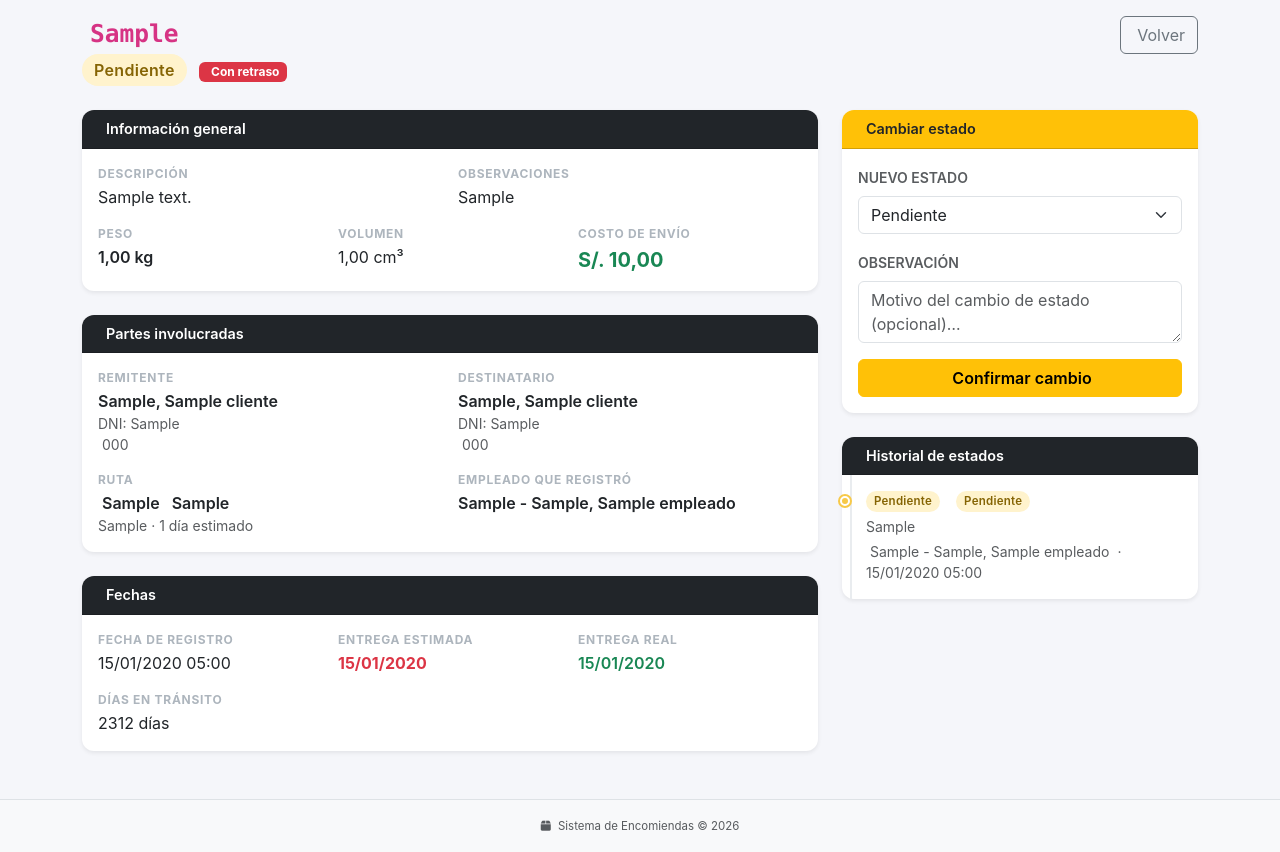
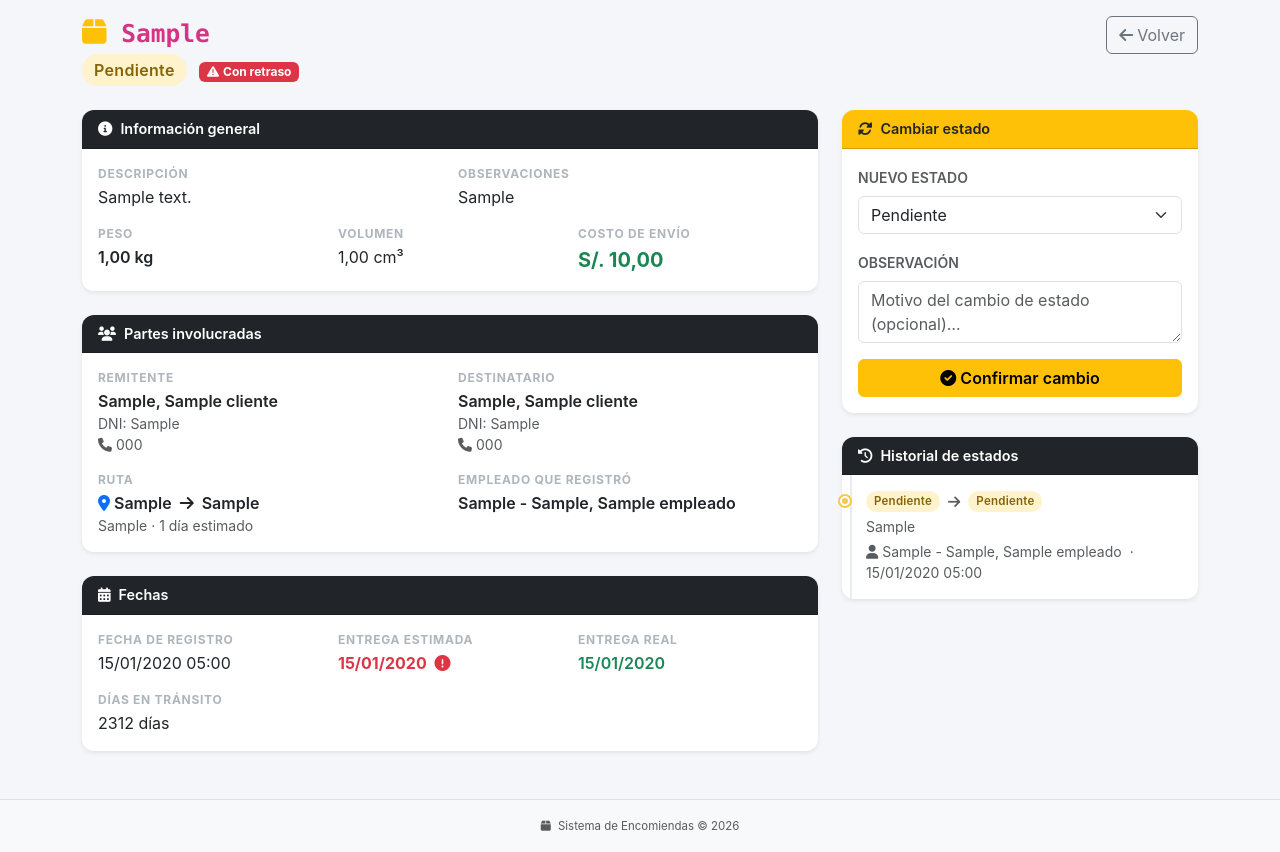
Before and after one commit to SleyterCorrea/encomiendas-django-docker, a Django app: page /encomiendas/1/ in a window 1280 px wide. Shown: the part 100-952 px from the top of the page. Run offline with Django 5.2, Linux system fonts and the light colour scheme; a user stored in the database is signed in; tables that the repository leaves empty hold one stand-in row (values such as "Sample post").

Commit message:
fix: reemplazar Bootstrap Icons por Font Awesome en todos los templates

```diff
--- a/templates/envios/detalle.html
+++ b/templates/envios/detalle.html
@@ -16,7 +16,7 @@
 <div class="d-flex justify-content-between align-items-start mb-4">
   <div>
     <h1 class="h3 fw-bold mb-1">
-      <i class="bi bi-box-seam me-2 text-warning"></i>
+      <i class="fas fa-box me-2 text-warning"></i>
       <code>{{ encomienda.codigo }}</code>
     </h1>
     <span class="badge-estado badge-estado--{{ encomienda.estado }} fs-6">
@@ -24,13 +24,13 @@
     </span>
     {% if encomienda.tiene_retraso %}
     <span class="badge bg-danger ms-2">
-      <i class="bi bi-exclamation-triangle-fill me-1"></i>Con retraso
+      <i class="fas fa-exclamation-triangle me-1"></i>Con retraso
     </span>
     {% endif %}
   </div>
   <div class="d-flex gap-2">
     <a href="{% url 'encomienda_lista' %}" class="btn btn-outline-secondary">
-      <i class="bi bi-arrow-left me-1"></i>Volver
+      <i class="fas fa-arrow-left me-1"></i>Volver
     </a>
   </div>
 </div>
@@ -43,7 +43,7 @@
     <!-- Datos generales -->
     <div class="card border-0 shadow-sm mb-4">
       <div class="card-header bg-dark text-white fw-semibold">
-        <i class="bi bi-info-circle me-2"></i>Información general
+        <i class="fas fa-info-circle me-2"></i>Información general
       </div>
       <div class="card-body">
         <div class="row g-3">
@@ -74,7 +74,7 @@
     <!-- Partes involucradas -->
     <div class="card border-0 shadow-sm mb-4">
       <div class="card-header bg-dark text-white fw-semibold">
-        <i class="bi bi-people me-2"></i>Partes involucradas
+        <i class="fas fa-users me-2"></i>Partes involucradas
       </div>
       <div class="card-body">
         <div class="row g-3">
@@ -86,7 +86,7 @@
             </div>
             {% if encomienda.remitente.telefono %}
             <div class="text-muted small">
-              <i class="bi bi-telephone me-1"></i>{{ encomienda.remitente.telefono }}
+              <i class="fas fa-phone me-1"></i>{{ encomienda.remitente.telefono }}
             </div>
             {% endif %}
           </div>
@@ -98,15 +98,15 @@
             </div>
             {% if encomienda.destinatario.telefono %}
             <div class="text-muted small">
-              <i class="bi bi-telephone me-1"></i>{{ encomienda.destinatario.telefono }}
+              <i class="fas fa-phone me-1"></i>{{ encomienda.destinatario.telefono }}
             </div>
             {% endif %}
           </div>
           <div class="col-sm-6">
             <div class="detail-label">Ruta</div>
             <div class="fw-semibold">
-              <i class="bi bi-geo-alt me-1 text-primary"></i>{{ encomienda.ruta.origen }}
-              <i class="bi bi-arrow-right mx-1"></i>
+              <i class="fas fa-map-marker-alt me-1 text-primary"></i>{{ encomienda.ruta.origen }}
+              <i class="fas fa-arrow-right mx-1"></i>
               {{ encomienda.ruta.destino }}
             </div>
             <div class="text-muted small">{{ encomienda.ruta.codigo }} · {{ encomienda.ruta.dias_entrega }} día{{ encomienda.ruta.dias_entrega|pluralize }} estimado{{ encomienda.ruta.dias_entrega|pluralize }}</div>
@@ -122,7 +122,7 @@
     <!-- Fechas -->
     <div class="card border-0 shadow-sm mb-4">
       <div class="card-header bg-dark text-white fw-semibold">
-        <i class="bi bi-calendar3 me-2"></i>Fechas
+        <i class="fas fa-calendar-alt me-2"></i>Fechas
       </div>
       <div class="card-body">
         <div class="row g-3">
@@ -135,7 +135,7 @@
             <div class="{% if encomienda.tiene_retraso %}text-danger fw-bold{% endif %}">
               {{ encomienda.fecha_entrega_est|date:"d/m/Y"|default:"—" }}
               {% if encomienda.tiene_retraso %}
-              <i class="bi bi-exclamation-circle-fill ms-1"></i>
+              <i class="fas fa-exclamation-circle ms-1"></i>
               {% endif %}
             </div>
           </div>
@@ -162,7 +162,7 @@
     {% if not encomienda.esta_entregada %}
     <div class="card border-0 shadow-sm mb-4">
       <div class="card-header bg-warning text-dark fw-semibold">
-        <i class="bi bi-arrow-repeat me-2"></i>Cambiar estado
+        <i class="fas fa-sync-alt me-2"></i>Cambiar estado
       </div>
       <div class="card-body">
         <form method="POST" action="{% url 'encomienda_cambiar_estado' encomienda.pk %}">
@@ -180,7 +180,7 @@
             {{ form_estado.observacion }}
           </div>
           <button type="submit" class="btn btn-warning w-100 fw-semibold">
-            <i class="bi bi-check-circle me-1"></i>Confirmar cambio
+            <i class="fas fa-check-circle me-1"></i>Confirmar cambio
           </button>
         </form>
       </div>
@@ -190,7 +190,7 @@
     <!-- Historial de estados -->
     <div class="card border-0 shadow-sm">
       <div class="card-header bg-dark text-white fw-semibold">
-        <i class="bi bi-clock-history me-2"></i>Historial de estados
+        <i class="fas fa-history me-2"></i>Historial de estados
       </div>
       <div class="card-body p-0">
         {% if historial %}
@@ -203,7 +203,7 @@
                 <span class="badge-estado badge-estado--{{ h.estado_anterior }} badge-sm">
                   {{ h.get_estado_anterior_display }}
                 </span>
-                <i class="bi bi-arrow-right text-muted small"></i>
+                <i class="fas fa-arrow-right text-muted small"></i>
                 <span class="badge-estado badge-estado--{{ h.estado_nuevo }} badge-sm">
                   {{ h.get_estado_nuevo_display }}
                 </span>
@@ -212,7 +212,7 @@
               <div class="text-muted small mt-1">{{ h.observacion }}</div>
               {% endif %}
               <div class="text-muted small mt-1">
-                <i class="bi bi-person me-1"></i>{{ h.empleado }}
+                <i class="fas fa-user me-1"></i>{{ h.empleado }}
                 <span class="mx-1">·</span>
                 {{ h.fecha_cambio|date:"d/m/Y H:i" }}
               </div>
@@ -222,7 +222,7 @@
         </ul>
         {% else %}
         <div class="text-center py-4 text-muted">
-          <i class="bi bi-clock-history fs-3 d-block mb-1"></i>
+          <i class="fas fa-history fs-3 d-block mb-1"></i>
           <small>Sin cambios de estado aún.</small>
         </div>
         {% endif %}
```
Also changed, not shown: templates/envios/dashboard.html (+13 -13 lines), templates/envios/form.html (+8 -8 lines), templates/envios/lista.html (+12 -12 lines).
